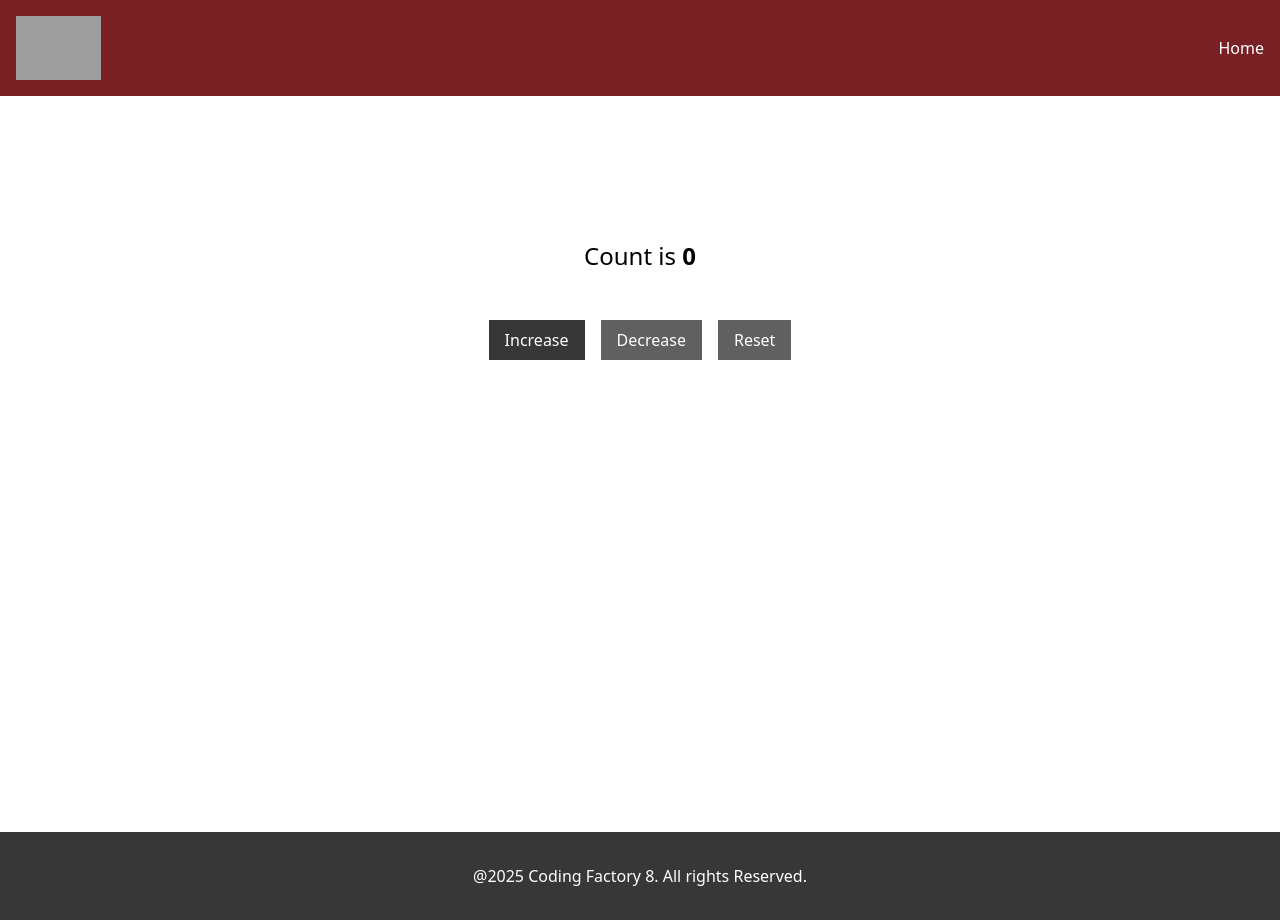
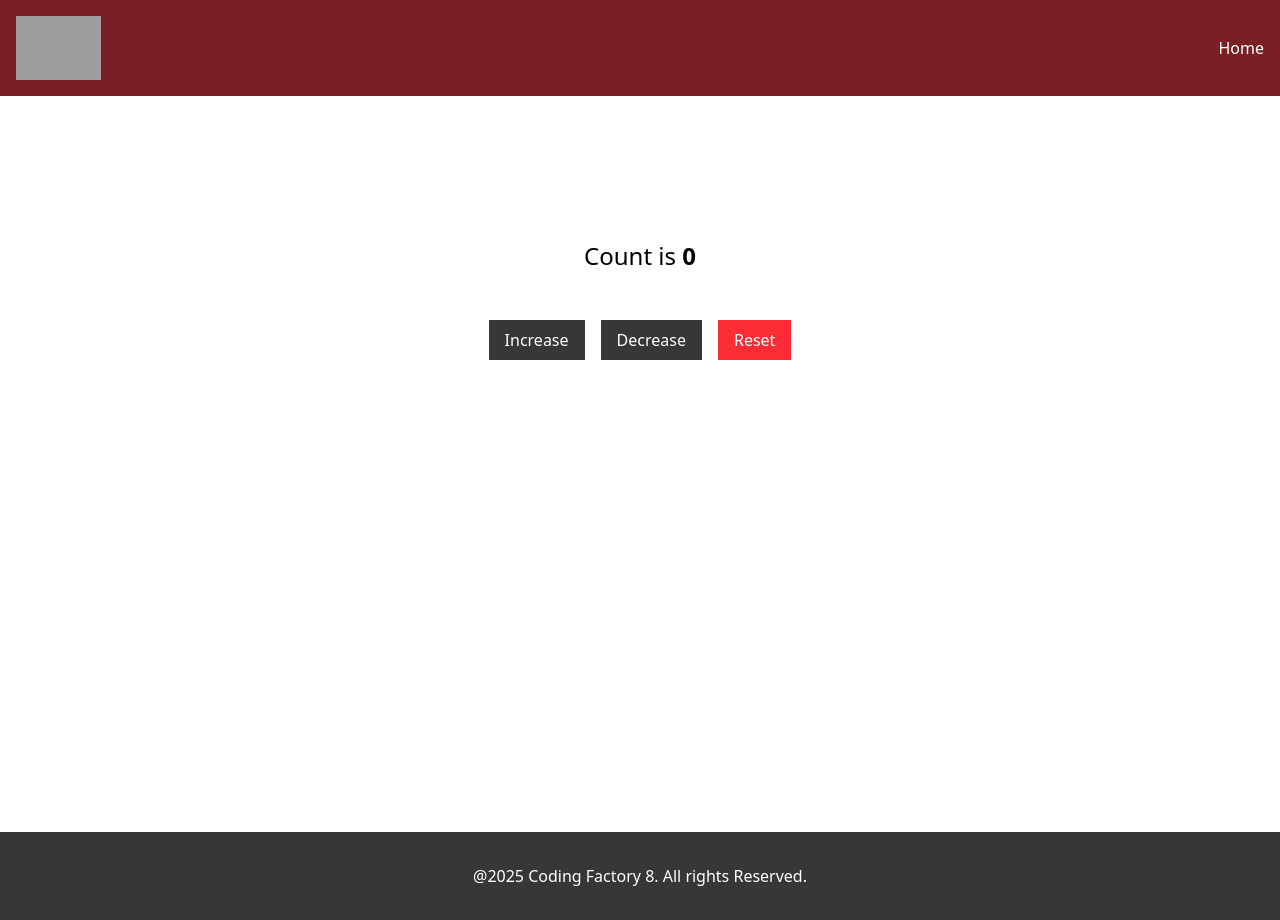
Before and after one commit to Eirini-Triantafyllou/CF8-react-intro, a React (Vite) app: page / in a window 1280 px wide. Built offline with nearby package versions, Linux system fonts and the light colour scheme; grey boxes are pictures that could not be loaded.

Commit message:
feat: add CounterButton component for Counter

```diff
--- a/src/components/Counter.tsx
+++ b/src/components/Counter.tsx
@@ -1,4 +1,5 @@
 import {useState} from "react";
+import CounterButton from "./CounterButton.tsx";
 
 const Counter = () => {
     const [count, setCount] = useState(0);
@@ -21,26 +22,45 @@
         <>
                 <h1 className="text-center text-2xl my-12">Count is <strong>{count}</strong></h1>
                 <div className="text-center space-x-4">
-                    <button
-                        className="bg-cf-dark-gray text-white py-2 px-4"
+                    <CounterButton
                         onClick={increaseCount}
-                    >
-                        Increase
-                    </button>
-                    <button
-                        className="bg-cf-dark-gray disabled:bg-cf-gray text-white py-2 px-4"
+                        label="Increase"
+                    />
+                    <CounterButton
                         onClick={decreaseCount}
+                        label="Decrease"
                         disabled={count === 0}
-                    >
-                        Decrease
-                    </button>
-                    <button
-                        className="bg-cf-dark-gray disabled:bg-cf-gray text-white py-2 px-4"
+                    />
+                    <CounterButton
                         onClick={resetCount}
+                        label="Reset"
                         disabled={count === 0}
-                    >
-                        Reset
-                    </button>
+                        addClasses="bg-cf-dark-red disabled:bg-red-500"
+
+                    />
+
+                    {/*<button*/}
+                    {/*    className="bg-cf-dark-gray text-white py-2 px-4"*/}
+                    {/*    onClick={increaseCount}*/}
+                    {/*>*/}
+                    {/*    Increase*/}
+                    {/*</button>*/}
+
+                    {/*<button*/}
+                    {/*    className="bg-cf-dark-gray disabled:bg-cf-gray text-white py-2 px-4"*/}
+                    {/*    onClick={decreaseCount}*/}
+                    {/*    disabled={count === 0}*/}
+                    {/*>*/}
+                    {/*    Decrease*/}
+                    {/*</button>*/}
+
+                    {/*<button*/}
+                    {/*    className="bg-cf-dark-gray disabled:bg-cf-gray text-white py-2 px-4"*/}
+                    {/*    onClick={resetCount}*/}
+                    {/*    disabled={count === 0}*/}
+                    {/*>*/}
+                    {/*    Reset*/}
+                    {/*</button>*/}
                 </div>
             </>
 
--- /dev/null
+++ b/src/components/CounterButton.tsx
@@ -0,0 +1,22 @@
+type ButtonProps ={
+    onClick: () => void;
+    disabled?: boolean;
+    label: string;
+    addClasses?: string;
+}
+
+const CounterButton = ({onClick, disabled = false, label, addClasses = "bg-cf-dark-gray"}:ButtonProps) => {
+
+    return (
+        <>
+            <button
+                className={'text-white py-2 px-4 ' + addClasses}
+                onClick={onClick}
+                disabled={disabled}
+            >
+                {label}
+            </button>
+        </>
+    )
+}
+export default CounterButton;
```
